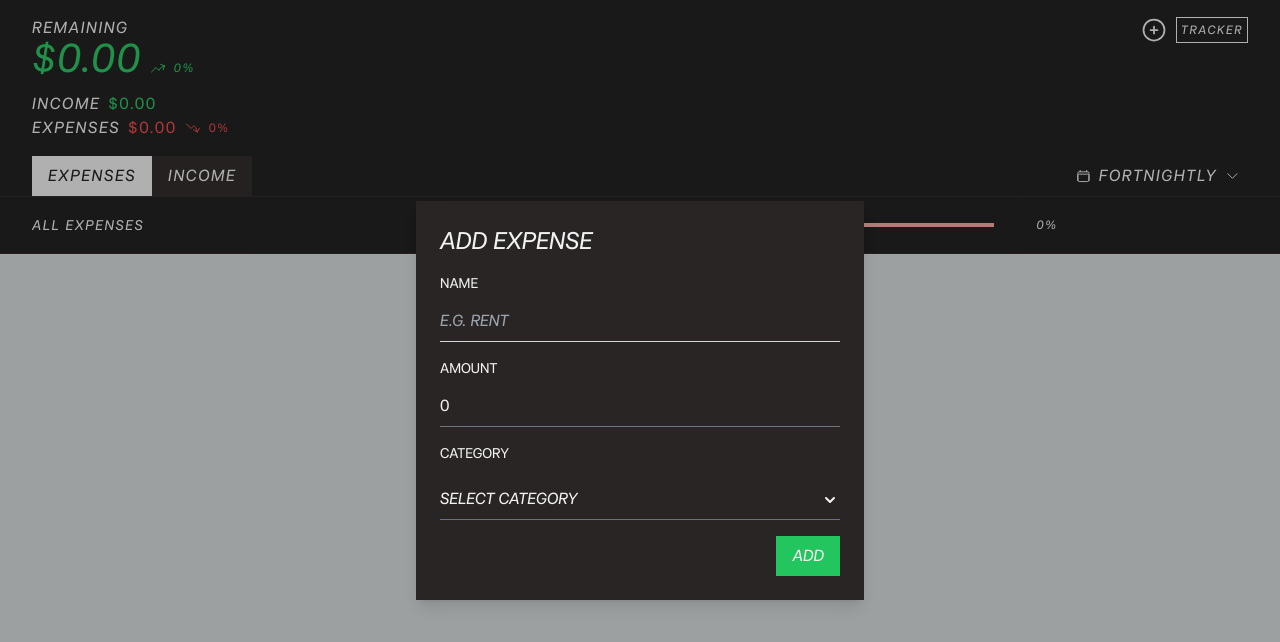
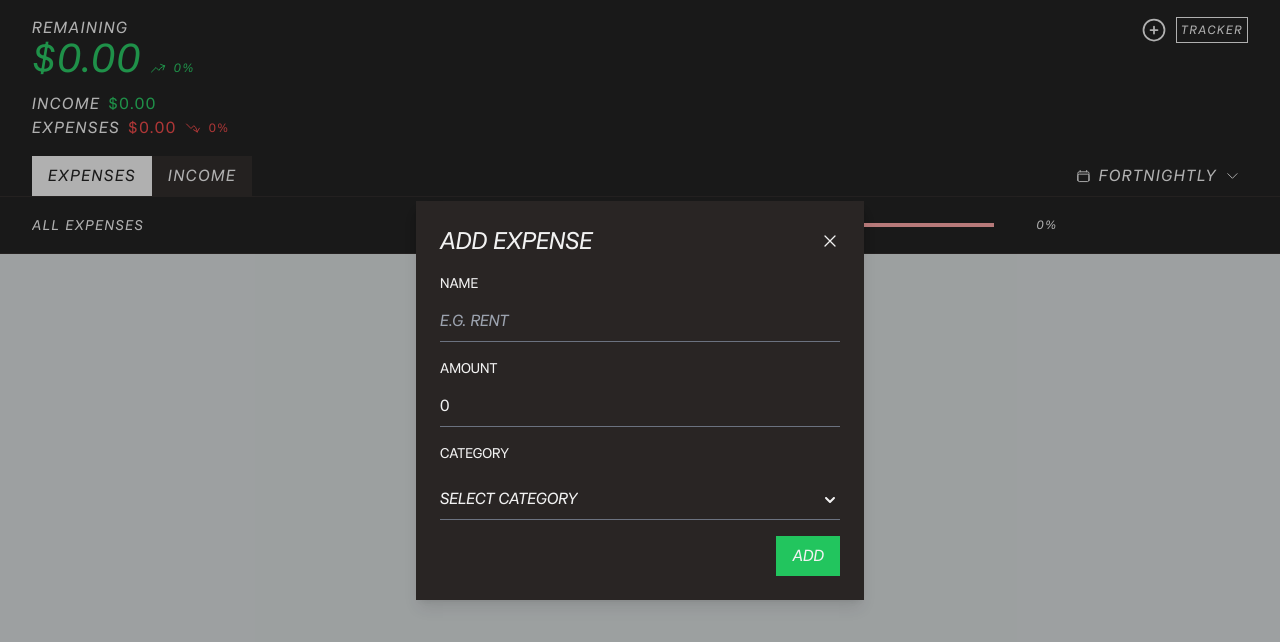
Before and after one commit to mwshepherd/expense-tracker, a Next.js app: page /dashboard in a window 1280 px wide. Both pictures are taken after a click on the button 1154 px from the left and 30 px from the top of the page. Shown: the top 642 px of the page. Built offline with nearby package versions, Linux system fonts and the light colour scheme.

Commit message:
feature: add close button to modal

```diff
--- a/src/components/Modal/ExpensesInput/ExpensesInput.tsx
+++ b/src/components/Modal/ExpensesInput/ExpensesInput.tsx
@@ -6,6 +6,7 @@ import { useModalContext } from '@/context/ModalContext'
 import { expensesCategories } from '@/data/expensesCategories'
 import { ExpenseType } from '@/types/context'
 import { Listbox, Transition } from '@headlessui/react'
+import { XMarkIcon } from '@heroicons/react/24/outline'
 
 export const ExpensesInput = ({ onClose }: { onClose: () => void }) => {
   const defaultFormState: ExpenseType = {
@@ -63,7 +64,12 @@ export const ExpensesInput = ({ onClose }: { onClose: () => void }) => {
 
   return (
     <div className="relative z-10 w-full max-w-md p-6 bg-stone-800 text-white shadow-lg">
-      <h2 className="text-2xl font-italic uppercase">{isEdit ? 'Edit' : 'Add'} Expense</h2>
+      <div className="flex justify-between items-center">
+        <h2 className="text-2xl font-italic uppercase">{isEdit ? 'Edit' : 'Add'} Expense</h2>
+        <button onClick={onClose} className="text-white hover:text-gray-500 w-5 h-5">
+          <XMarkIcon />
+        </button>
+      </div>
       <form className="flex flex-col gap-4 mt-4" onSubmit={handleOnSubmit}>
         <Input label="Name">
           <Input.Text value={formState.name} placeholder="e.g. Rent" onChange={(e) => setFormState({ ...formState, name: e.target.value })} />
--- a/src/components/Modal/IncomeInput/IncomeInput.tsx
+++ b/src/components/Modal/IncomeInput/IncomeInput.tsx
@@ -6,6 +6,7 @@ import { useModalContext } from '@/context/ModalContext'
 import { incomeCategories } from '@/data/incomeCategories'
 import { IncomeType } from '@/types/context'
 import { Listbox, Transition } from '@headlessui/react'
+import { XMarkIcon } from '@heroicons/react/24/outline'
 
 export const IncomeInput = ({ onClose }: { onClose: () => void }) => {
   const defaultFormState: IncomeType = {
@@ -63,7 +64,12 @@ export const IncomeInput = ({ onClose }: { onClose: () => void }) => {
 
   return (
     <div className="relative z-10 w-full max-w-md p-4 bg-stone-800 text-white shadow-lg">
-      <h2 className="text-2xl font-italic uppercase">{isEdit ? 'Edit' : 'Add'} Income</h2>
+      <div className="flex justify-between items-center">
+        <h2 className="text-2xl font-italic uppercase">{isEdit ? 'Edit' : 'Add'} Income</h2>
+        <button onClick={onClose} className="text-white hover:text-gray-500 w-5 h-5">
+          <XMarkIcon />
+        </button>
+      </div>
       <form className="flex flex-col gap-4 mt-4" onSubmit={handleOnSubmit}>
         <Input label="Name">
           <Input.Text value={formState.name} placeholder="e.g. Salary" onChange={(e) => setFormState({ ...formState, name: e.target.value })} />
```
